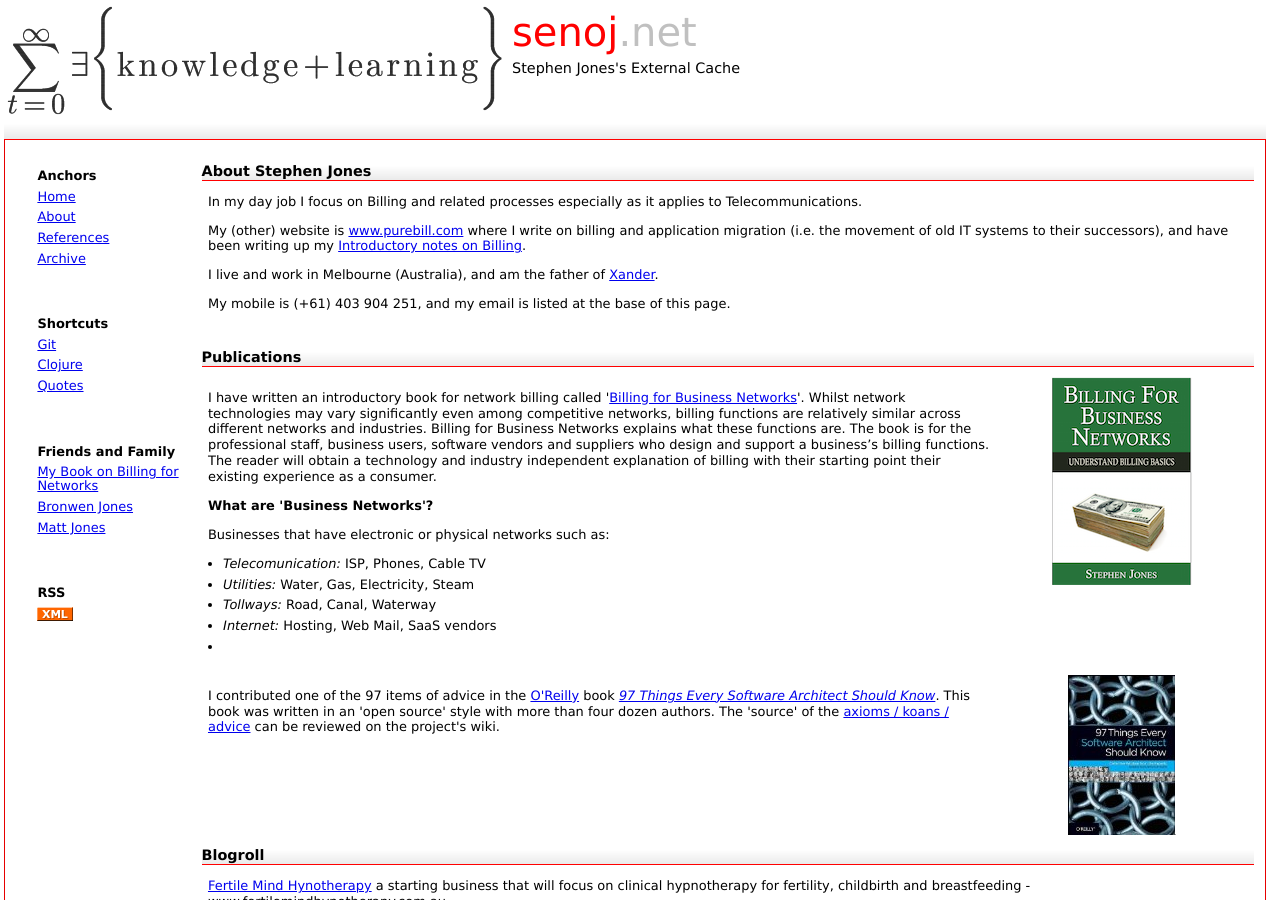
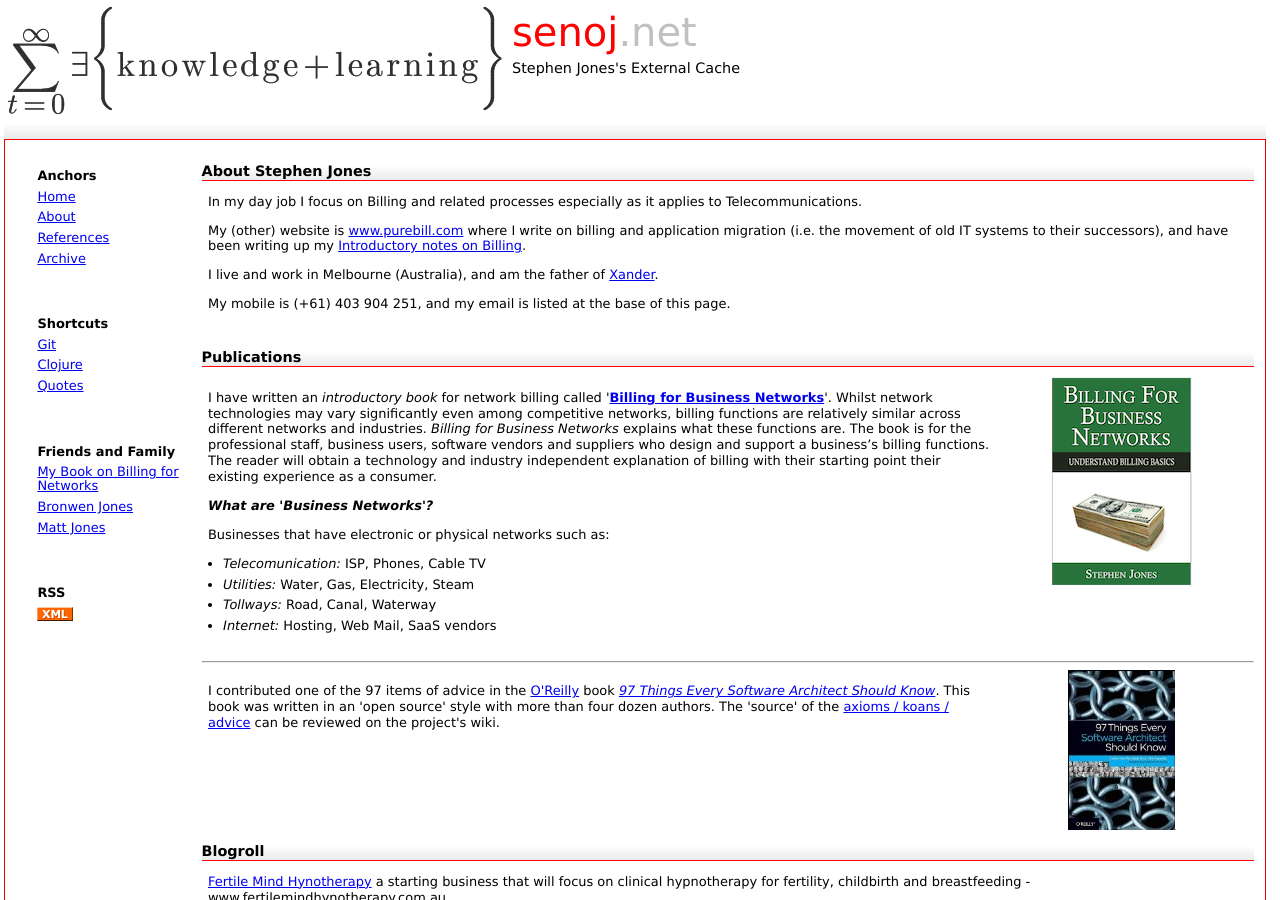
Before and after one commit to stephenjones/stephenjones.github.com, a Jekyll site: the page built from about.html, in a window 1280 px wide and 900 px high. Built offline with Jekyll 4.4.1, drawn with Linux system fonts in a browser that asks for light colours; Markdown is read by kramdown in place of the engine named in the settings; comment, search, counter and statistics services are not loaded.

Commit message:
Updated B4BN description in publications list

```diff
--- a/about.html
+++ b/about.html
@@ -41,10 +41,10 @@
 
 <table cellspacing='0'><tr>
 <td width=75%>
-<p>I have written an introductory book for network billing called '<a href="http://www.purebill.com/business-billing-book.html">Billing for Business Networks</a>'. Whilst network technologies may vary significantly even among competitive networks, billing functions are relatively similar across different networks and industries. Billing for Business Networks explains what these functions are. The book is for the professional staff, business users, software vendors and suppliers who design and support a business’s billing functions. The reader will obtain a technology and industry independent explanation of billing with their starting point their existing experience as a consumer.
+<p>I have written an <i>introductory book</i> for network billing called '<b><a href="http://www.purebill.com/business-billing-book.html">Billing for Business Networks</a></b>'. Whilst network technologies may vary significantly even among competitive networks, billing functions are relatively similar across different networks and industries. <i>Billing for Business Networks</i> explains what these functions are. The book is for the professional staff, business users, software vendors and suppliers who design and support a business’s billing functions. The reader will obtain a technology and industry independent explanation of billing with their starting point their existing experience as a consumer.
 </p>
 <p>
-<b>What are 'Business Networks'?</b>
+<b><i>What are 'Business Networks'?</i></b>
 </p>
 <p>
 Businesses that have electronic or physical networks such as:
@@ -53,12 +53,14 @@
 <li><i>Telecomunication:</i> ISP, Phones, Cable TV</li>
 <li><i>Utilities:</i> Water, Gas, Electricity, Steam</li>
 <li><i>Tollways:</i> Road, Canal, Waterway</li>
-<li><i>Internet:</i> Hosting, Web Mail, SaaS vendors<li>
+<li><i>Internet:</i> Hosting, Web Mail, SaaS vendors</li>
 </td>
 <td align='center'>
 <a href="http://www.purebill.com/business-billing-book.html"><img border="0" src="images/BillingForBusinessNetworks_140x209_comp.png"></a>
 </td>
 </tr></table>
+
+<hr>
 
 <table cellspacing='0'><tr>
 <td width=75%>
```
